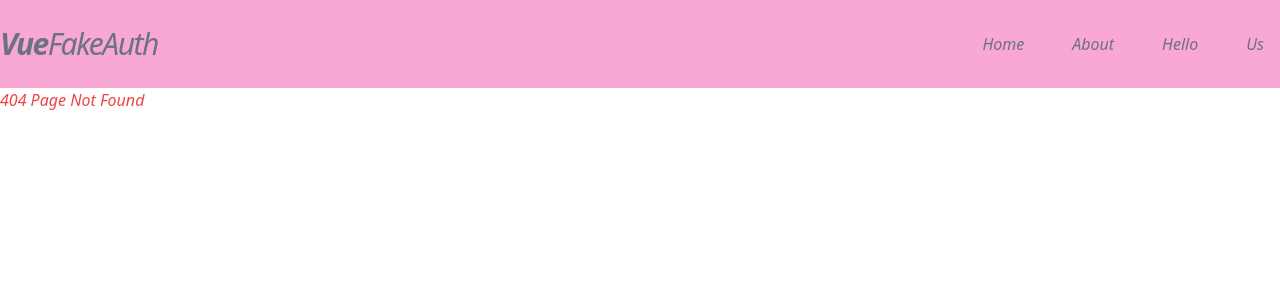
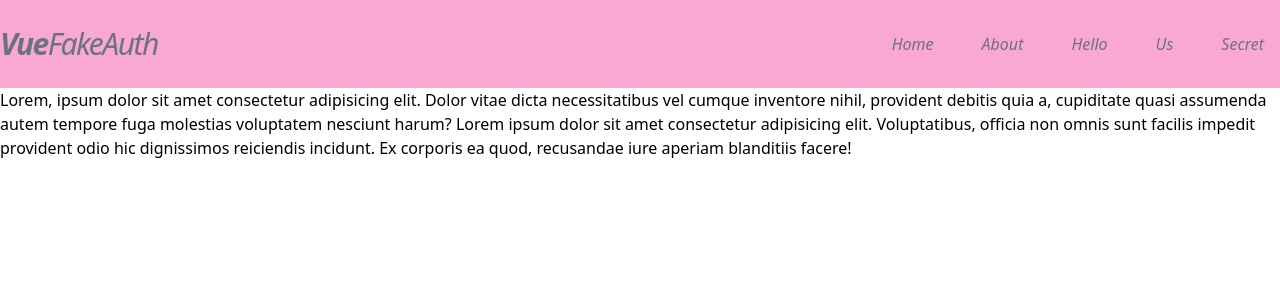
Before and after one commit to Mannyg448/vuefakeauth, a Vue app: page /secret in a window 1280 px wide. Before the commit this address had no page. Shown: the top 300 px of the page. Built offline with nearby package versions, Linux system fonts and the light colour scheme.

Commit message:
Added Secret Page

```diff
--- a/src/components/Nav.vue
+++ b/src/components/Nav.vue
@@ -21,6 +21,10 @@
                     <li class="py-8 px-4 hover:cursor-pointer hover:bg-gray-500 hover:text-pink-300">Us</li>
                     </router-link>
 
+                     <router-link to="/secret">
+                    <li class="py-8 px-4 hover:cursor-pointer hover:bg-gray-500 hover:text-pink-300">Secret</li>
+                    </router-link>
+
                 </ul>
 
             </nav>
--- /dev/null
+++ b/src/pages/secret.vue
@@ -0,0 +1,3 @@
+<template>
+    <p>Lorem, ipsum dolor sit amet consectetur adipisicing elit. Dolor vitae dicta necessitatibus vel cumque inventore nihil, provident debitis quia a, cupiditate quasi assumenda autem tempore fuga molestias voluptatem nesciunt harum? Lorem ipsum dolor sit amet consectetur adipisicing elit. Voluptatibus, officia non omnis sunt facilis impedit provident odio hic dignissimos reiciendis incidunt. Ex corporis ea quod, recusandae iure aperiam blanditiis facere!</p>
+</template>
--- a/src/router.js
+++ b/src/router.js
@@ -2,8 +2,10 @@
 import Index from "./pages/index.vue";
 import About from "./pages/about.vue";
 import Login from "./pages/login.vue";
+import Secret from "./pages/secret.vue";
 import Us from "./pages/us.vue";
 import NotFound from "./pages/404.vue";
+
 
 
 
@@ -23,6 +25,11 @@
         path: "/login",
         name: "Login",
         component: Login,
+    },
+    {
+        path: "/secret",
+        name: "Secret",
+        component: Secret,
     },
 
     {
```
